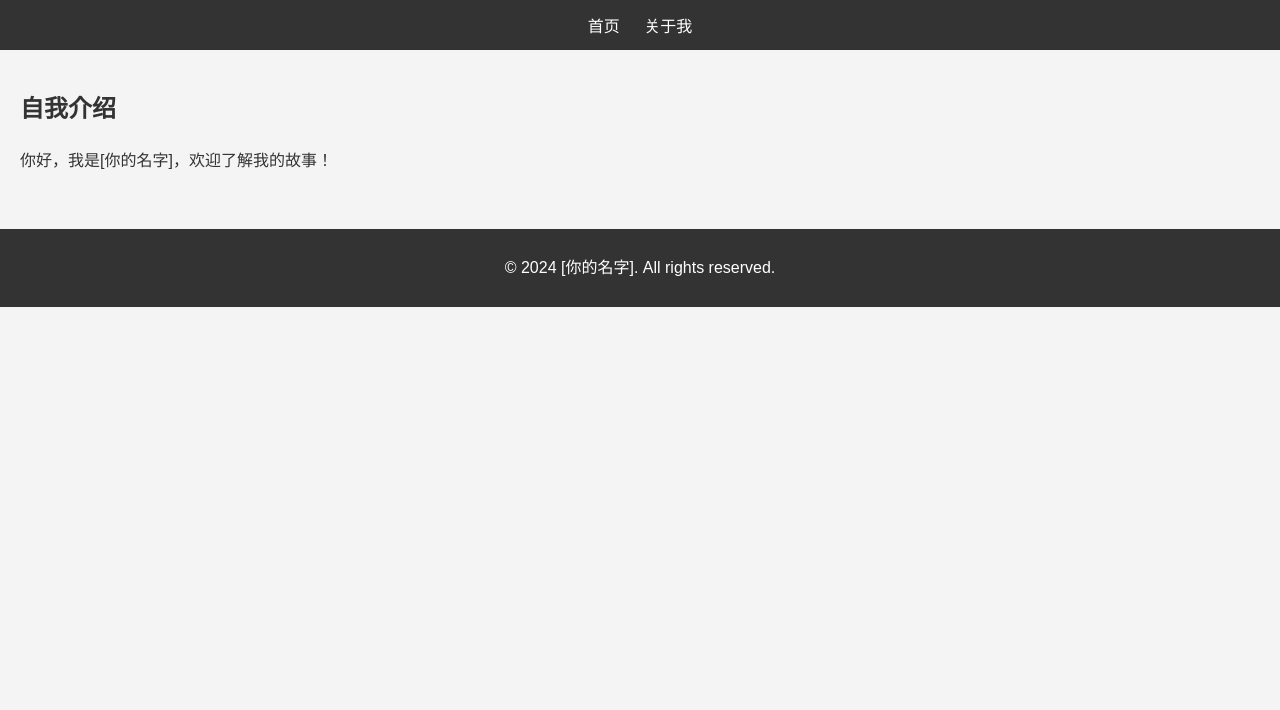
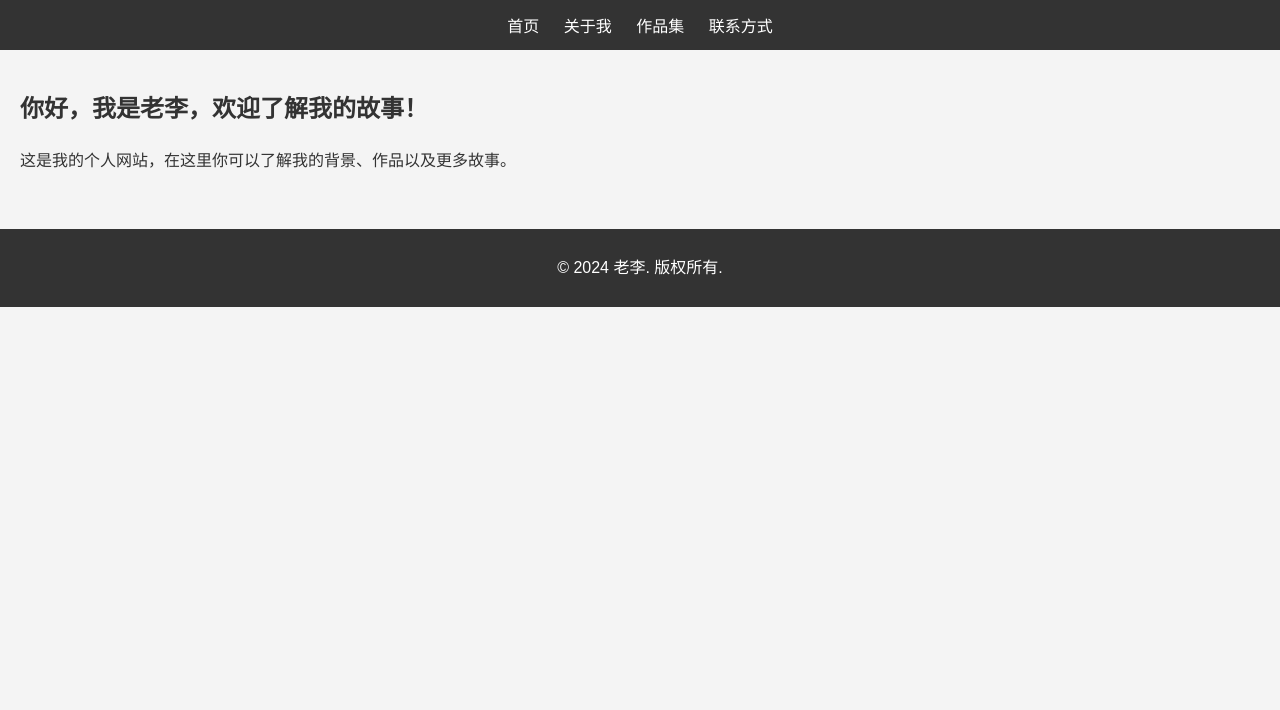
Before and after one commit to LQ1164/my-website, a plain HTML site: page index.html in a window 1280 px wide. Shown: the part 90-800 px from the top of the page. Drawn offline with Linux system fonts and the light colour scheme.

Commit message:
Update index.html

```diff
--- a/index.html
+++ b/index.html
@@ -1,9 +1,9 @@
 <!DOCTYPE html>
-<html lang="en">
+<html lang="zh-CN">
 <head>
     <meta charset="UTF-8">
     <meta name="viewport" content="width=device-width, initial-scale=1.0">
-    <title>个人网站</title>
+    <title>我的个人网站</title>
     <link rel="stylesheet" href="style.css">
 </head>
 <body>
@@ -12,16 +12,18 @@
         <nav>
             <a href="index.html">首页</a>
             <a href="about.html">关于我</a>
+            <a href="portfolio.html">作品集</a>
+            <a href="contact.html">联系方式</a>
         </nav>
     </header>
     <main>
         <section>
-            <h2>自我介绍</h2>
-            <p>你好，我是[你的名字]，欢迎了解我的故事！</p>
+            <h2>你好，我是老李，欢迎了解我的故事！</h2>
+            <p>这是我的个人网站，在这里你可以了解我的背景、作品以及更多故事。</p>
         </section>
     </main>
     <footer>
-        <p>© 2024 [你的名字]. All rights reserved.</p>
+        <p>© 2024 老李. 版权所有.</p>
     </footer>
 </body>
 </html>
```
